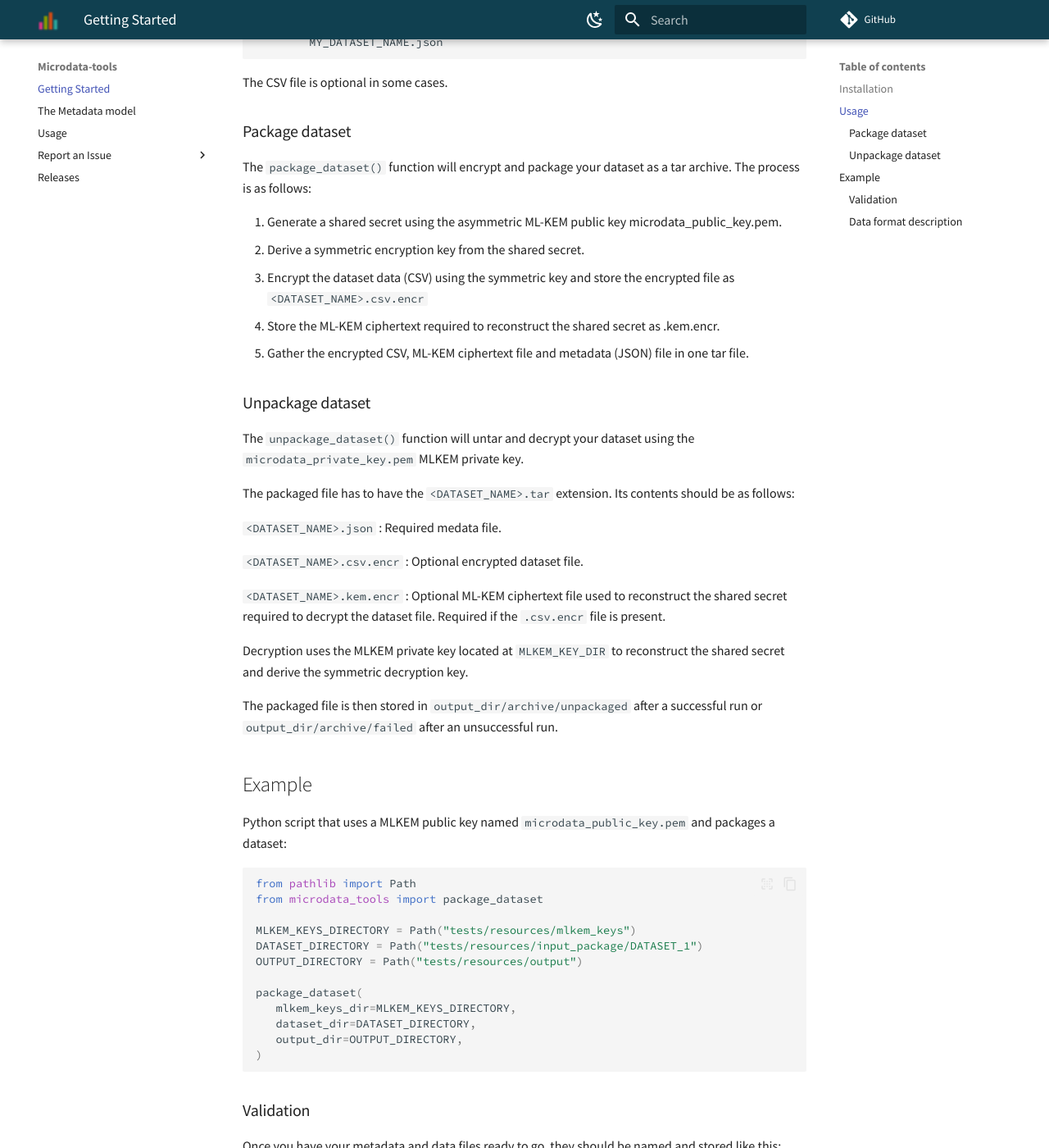
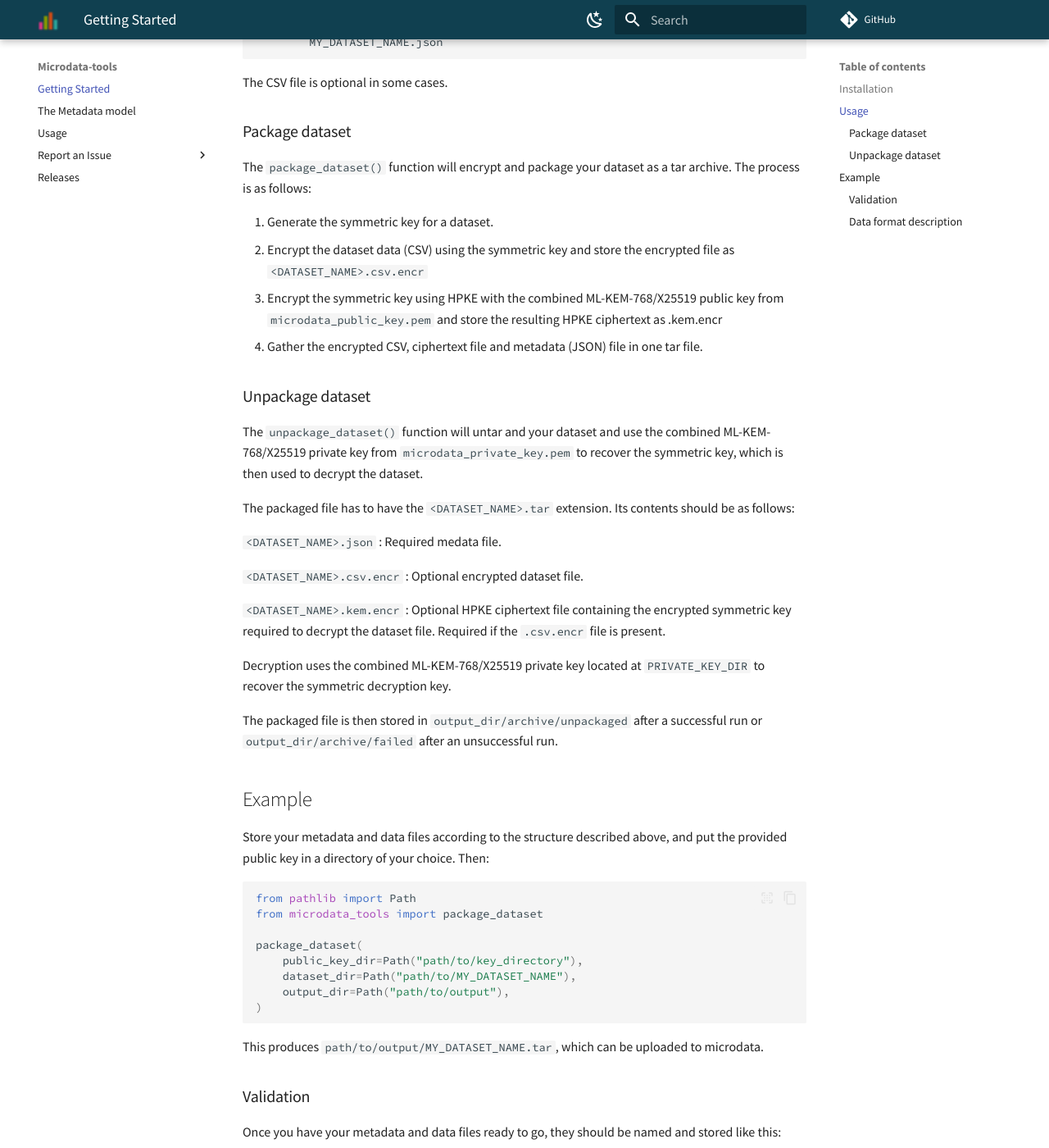
Before and after one commit to statisticsnorway/microdata-tools, an MkDocs documentation site: the page built from docs/index.md, in a window 1280 px wide and 1400 px high, scrolled down 536 px. Shown: the whole window at 82% size. Built offline with MkDocs 1.6.1 and Material for MkDocs 9.7.7, drawn with Linux system fonts in a browser that asks for light colours; comment, search, counter and statistics services are not loaded; some of the changed text lies outside the part shown.

Commit message:
Use hybrid ML-KEM-768/X25519 for HPKE encryption

````diff
--- a/docs/index.md
+++ b/docs/index.md
@@ -20,15 +20,14 @@ The CSV file is optional in some cases.
 ### Package dataset
 The `package_dataset()` function will encrypt and package your dataset as a tar archive. The process is as follows:
 
-1. Generate a shared secret using the asymmetric ML-KEM public key microdata_public_key.pem.
-2. Derive a symmetric encryption key from the shared secret.
-3. Encrypt the dataset data (CSV) using the symmetric key and store the encrypted file as `<DATASET_NAME>.csv.encr`
-4. Store the ML-KEM ciphertext required to reconstruct the shared secret as <DATASET_NAME>.kem.encr.
-5. Gather the encrypted CSV, ML-KEM ciphertext file and metadata (JSON) file in one tar file.
+1. Generate the symmetric key for a dataset.
+2. Encrypt the dataset data (CSV) using the symmetric key and store the encrypted file as `<DATASET_NAME>.csv.encr`
+3. Encrypt the symmetric key using HPKE with the combined ML-KEM-768/X25519 public key from `microdata_public_key.pem` and store the resulting HPKE ciphertext as <DATASET_NAME>.kem.encr
+4. Gather the encrypted CSV, ciphertext file and metadata (JSON) file in one tar file.
 
 ### Unpackage dataset
-The `unpackage_dataset()` function will untar and decrypt your dataset using the `microdata_private_key.pem`
-MLKEM private key.
+The `unpackage_dataset()` function will untar and your dataset and use the combined ML-KEM-768/X25519 private key from `microdata_private_key.pem` to recover the symmetric key, which is then used to decrypt the dataset.
+
 
 The packaged file has to have the `<DATASET_NAME>.tar` extension. Its contents should be as follows:
 
@@ -36,29 +35,32 @@ The packaged file has to have the `<DATASET_NAME>.tar` extension. Its contents s
 
 ```<DATASET_NAME>.csv.encr``` : Optional encrypted dataset file.
 
-```<DATASET_NAME>.kem.encr``` : Optional ML-KEM ciphertext file used to reconstruct the shared secret required to decrypt the dataset file. Required if the `.csv.encr` file is present.
+```<DATASET_NAME>.kem.encr``` : Optional HPKE ciphertext file containing the encrypted symmetric key required to decrypt the dataset file. Required if the `.csv.encr` file is present.
 
-Decryption uses the MLKEM private key located at ```MLKEM_KEY_DIR``` to reconstruct the shared secret and derive the symmetric decryption key.
+Decryption uses the combined ML-KEM-768/X25519 private key located at ```PRIVATE_KEY_DIR``` to recover the symmetric decryption key.
 
 The packaged file is then stored in `output_dir/archive/unpackaged` after a successful run or `output_dir/archive/failed` after an unsuccessful run.
 
+
 ## Example
-Python script that uses a MLKEM public key named `microdata_public_key.pem` and packages a dataset:
+
+Store your metadata and data files according to the structure described above, and put
+the provided public key in a directory of your choice.
+Then:
 
 ```py
 from pathlib import Path
 from microdata_tools import package_dataset
 
-MLKEM_KEYS_DIRECTORY = Path("tests/resources/mlkem_keys")
-DATASET_DIRECTORY = Path("tests/resources/input_package/DATASET_1")
-OUTPUT_DIRECTORY = Path("tests/resources/output")
-
 package_dataset(
-   mlkem_keys_dir=MLKEM_KEYS_DIRECTORY,
-   dataset_dir=DATASET_DIRECTORY,
-   output_dir=OUTPUT_DIRECTORY,
+    public_key_dir=Path("path/to/key_directory"),
+    dataset_dir=Path("path/to/MY_DATASET_NAME"),
+    output_dir=Path("path/to/output"),
 )
 ```
+
+This produces `path/to/output/MY_DATASET_NAME.tar`, which can be uploaded to microdata.
+
 
 ### Validation
 
@@ -103,4 +105,4 @@ The data file is a csv file seperated by semicolons. A valid example would be:
 000000000000004;123;2020-01-01;2020-12-31;
 ```
 
-The metadata files should be in json format. The requirements for the metadata is best described through the [Pydantic model](https://github.com/statisticsnorway/microdata-tools/blob/main/microdata_tools/validation/model/metadata.py) and  [the examples](https://github.com/statisticsnorway/microdata-tools/tree/main/docs/examples)
+The metadata files should be in json format. The requirements for the metadata is best described through the [Pydantic model](https://github.com/statisticsnorway/microdata-tools/blob/main/microdata_tools/validation/model/metadata.py), [the examples](https://github.com/statisticsnorway/microdata-tools/tree/main/docs/examples) and [the metadata model](https://statisticsnorway.github.io/microdata-tools/metadata-model/)
````
Also changed, not shown: README.md (+20 -18 lines), 7 other files.
